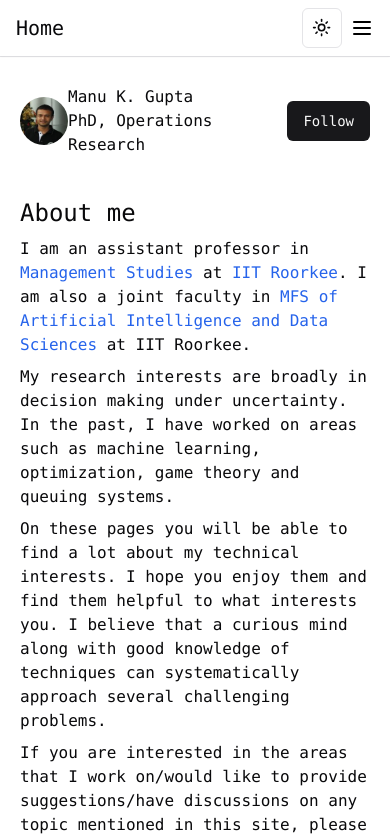
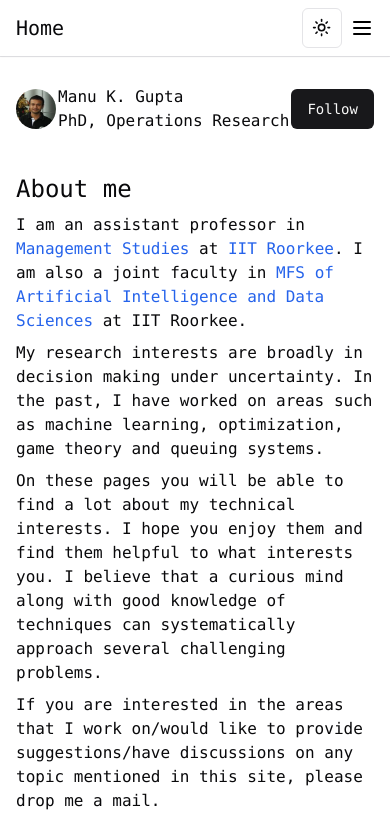
Before and after one commit to Prashant142020/homePage, a Next.js app: page / in a window 390 px wide. Shown: the top 839 px of the page. Built offline with nearby package versions, Linux system fonts and the light colour scheme.

Commit message:
fix : sm: device follow card

```diff
--- a/app/layout.tsx
+++ b/app/layout.tsx
@@ -30,7 +30,7 @@
         >
           <NavBar />
 
-          <div className="mx-5 mt-6 flex gap-8 md:mx-16">
+          <div className="mx-4 mt-6 flex gap-8 md:mx-16">
             <Sidebar />
 
             <div className="w-full md:w-3/4">
--- a/components/followCard.tsx
+++ b/components/followCard.tsx
@@ -15,7 +15,7 @@
       <div className="sm:hidden">
         <div className="mb-10 mt-1 block flex items-center justify-between">
           <div>
-            <Avatar className="h-12 w-12">
+            <Avatar className="h-10 w-10">
               <AvatarImage src="/image/me.jpg" />
               <AvatarFallback>MK</AvatarFallback>
             </Avatar>
```
